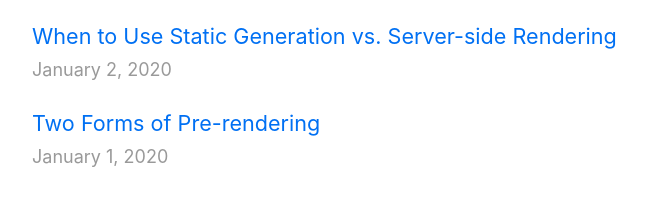
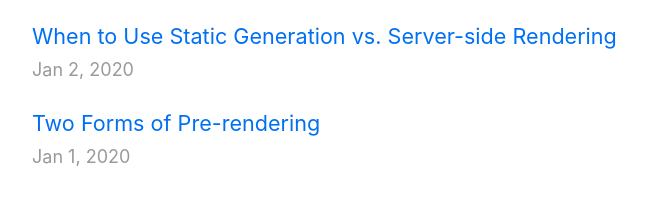
Before and after one commit to WillAbides/nextjs-blog, a Next.js app: page / in a window 1280 px wide. Shown: the part 505-710 px from the top of the page, without its empty margins (302-959 px from the left). Built offline with nearby package versions, Linux system fonts and the light colour scheme.

Commit message:
change date format

```diff
--- a/components/date.js
+++ b/components/date.js
@@ -2,5 +2,5 @@
 
 export default function Date({ dateString }) {
     const date = parseISO(dateString)
-    return <time dateTime={dateString}>{format(date, 'LLLL d, yyyy')}</time>
+    return <time dateTime={dateString}>{format(date, 'LLL d, yyyy')}</time>
 }
```
